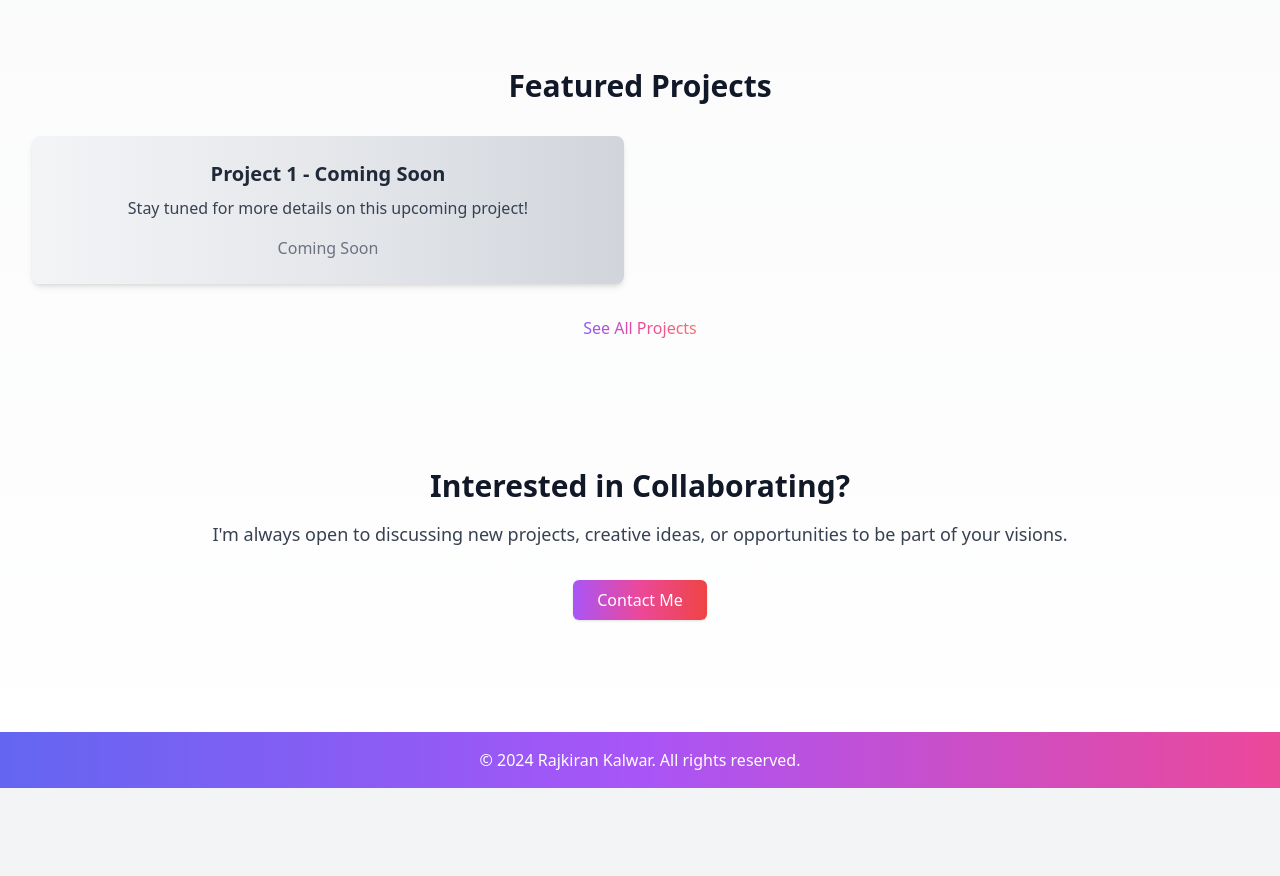
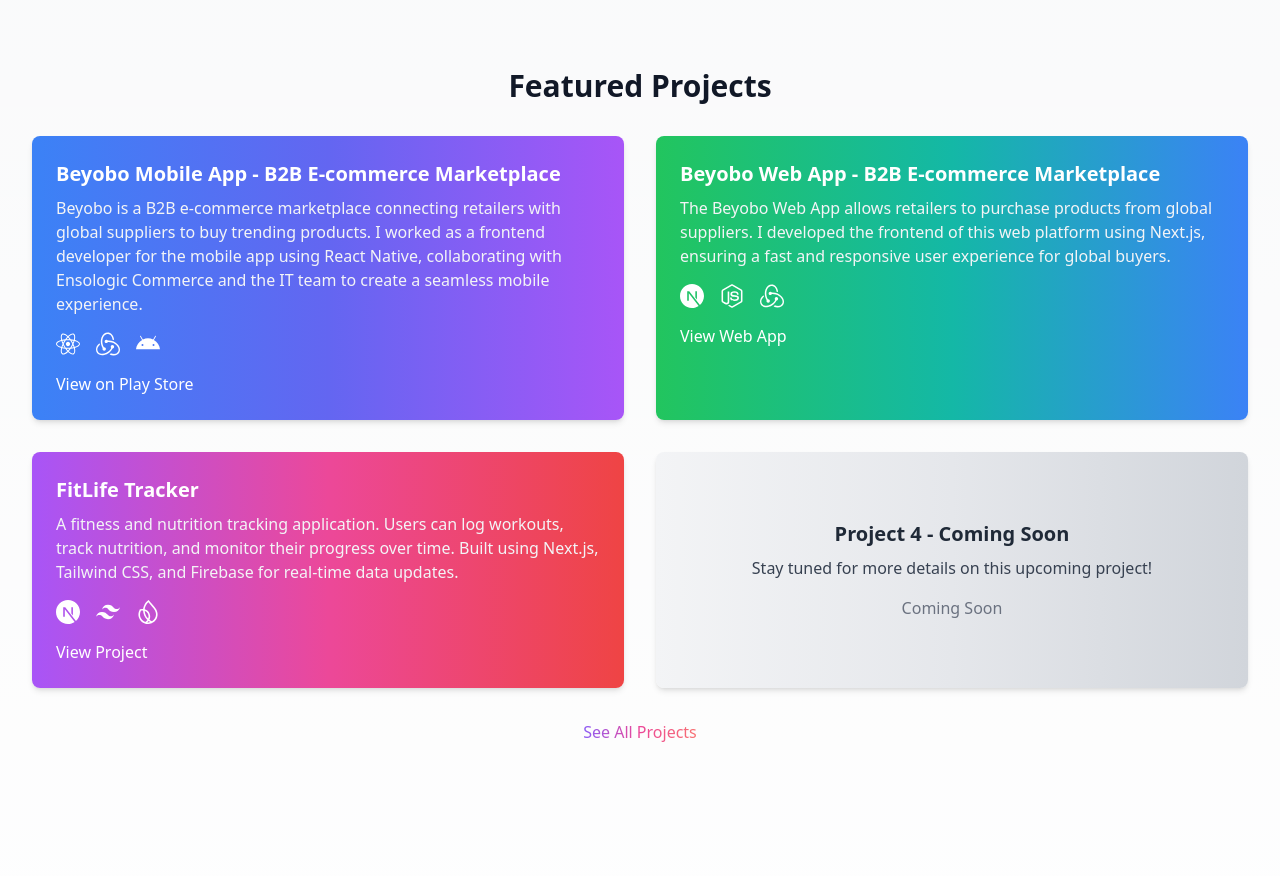
Before and after one commit to raj-bhai/my-portfolio, a Next.js app: page / in a window 1280 px wide. Shown: the part 1460-2336 px from the top of the page. Before the commit the page ends 2248 px from the top, so only its background shows below. Built offline with nearby package versions, Linux system fonts and the light colour scheme.

Commit message:
projects

```diff
--- a/app/components/FeaturedProjects.js
+++ b/app/components/FeaturedProjects.js
@@ -1,4 +1,6 @@
 import Link from 'next/link';
+import { FaReact, FaAndroid, FaNodeJs } from 'react-icons/fa'; // React, Android, Node.js
+import { SiRedux, SiNextdotjs, SiFirebase, SiTailwindcss } from 'react-icons/si'; // Redux, Next.js, Firebase, Tailwind CSS
 
 export default function FeaturedProjects() {
   return (
@@ -7,42 +9,73 @@
         Featured Projects
       </h2>
       <div className="grid md:grid-cols-2 gap-8">
-        {/* Project 1 */}
-        {/* <div className="bg-gradient-to-r from-blue-500 via-indigo-500 to-purple-500 dark:from-indigo-700 dark:via-purple-700 dark:to-pink-700 rounded-lg shadow-md p-6">
+        {/* Project 1 - Beyobo Mobile App (React Native) */}
+        <div className="bg-gradient-to-r from-blue-500 via-indigo-500 to-purple-500 dark:from-indigo-700 dark:via-purple-700 dark:to-pink-700 rounded-lg shadow-md p-6">
           <h3 className="text-xl font-semibold text-white mb-2">
-            Project 1
+            Beyobo Mobile App - B2B E-commerce Marketplace
           </h3>
           <p className="text-gray-100 mb-4">
-            A brief description of your project. What it does, the technologies used, and why it&apos;s awesome.
+            Beyobo is a B2B e-commerce marketplace connecting retailers with global suppliers to buy trending products. I worked as a frontend developer for the mobile app using React Native, collaborating with Ensologic Commerce and the IT team to create a seamless mobile experience.
           </p>
+          <div className="flex items-center space-x-4 mb-4">
+            <FaReact className="text-white text-2xl" title="React Native" />
+            <SiRedux className="text-white text-2xl" title="Redux" />
+            <FaAndroid className="text-white text-2xl" title="Android Studio" />
+          </div>
           <Link
-            href="/projects/project-1"
+            href="https://play.google.com/store/search?q=beyobo&c=apps&hl=en"
+            className="text-white hover:underline"
+          >
+            View on Play Store
+          </Link>
+        </div>
+
+        {/* Project 2 - Beyobo Web App (Next.js) */}
+        <div className="bg-gradient-to-r from-green-500 via-teal-500 to-blue-500 dark:from-teal-700 dark:via-blue-700 dark:to-indigo-700 rounded-lg shadow-md p-6">
+          <h3 className="text-xl font-semibold text-white mb-2">
+            Beyobo Web App - B2B E-commerce Marketplace
+          </h3>
+          <p className="text-gray-100 mb-4">
+            The Beyobo Web App allows retailers to purchase products from global suppliers. I developed the frontend of this web platform using Next.js, ensuring a fast and responsive user experience for global buyers.
+          </p>
+          <div className="flex items-center space-x-4 mb-4">
+            <SiNextdotjs className="text-white text-2xl" title="Next.js" />
+            <FaNodeJs className="text-white text-2xl" title="Node.js" />
+            <SiRedux className="text-white text-2xl" title="Redux" />
+          </div>
+          <Link
+            href="https://retailer.beyobo.com/"
+            className="text-white hover:underline"
+          >
+            View Web App
+          </Link>
+        </div>
+
+        {/* Project 3 - FitLife Tracker */}
+        <div className="bg-gradient-to-r from-purple-500 via-pink-500 to-red-500 dark:from-purple-700 dark:via-pink-700 dark:to-red-700 rounded-lg shadow-md p-6">
+          <h3 className="text-xl font-semibold text-white mb-2">
+            FitLife Tracker
+          </h3>
+          <p className="text-gray-100 mb-4">
+            A fitness and nutrition tracking application. Users can log workouts, track nutrition, and monitor their progress over time. Built using Next.js, Tailwind CSS, and Firebase for real-time data updates.
+          </p>
+          <div className="flex items-center space-x-4 mb-4">
+            <SiNextdotjs className="text-white text-2xl" title="Next.js" />
+            <SiTailwindcss className="text-white text-2xl" title="Tailwind CSS" />
+            <SiFirebase className="text-white text-2xl" title="Firebase" />
+          </div>
+          <Link
+            href="/projects/fitlife-tracker"
             className="text-white hover:underline"
           >
             View Project
           </Link>
-        </div> */}
+        </div>
 
-        {/* Project 2 */}
-        {/* <div className="bg-gradient-to-r from-green-500 via-teal-500 to-blue-500 dark:from-teal-700 dark:via-blue-700 dark:to-indigo-700 rounded-lg shadow-md p-6">
-          <h3 className="text-xl font-semibold text-white mb-2">
-            Project 2
-          </h3>
-          <p className="text-gray-100 mb-4">
-            Another project with a short description. Highlight the main features and technology stack.
-          </p>
-          <Link
-            href="/projects/project-2"
-            className="text-white hover:underline"
-          >
-            View Project
-          </Link>
-        </div> */}
-
-        {/* Coming Soon - Project 3 */}
+        {/* Coming Soon - Project 4 */}
         <div className="bg-gradient-to-r from-gray-100 via-gray-200 to-gray-300 dark:from-gray-700 dark:via-gray-800 dark:to-gray-900 rounded-lg shadow-md p-6 flex flex-col justify-center items-center">
           <h3 className="text-xl font-semibold dark:text-white text-gray-800 mb-2">
-            Project 1 - Coming Soon
+            Project 4 - Coming Soon
           </h3>
           <p className="text-gray-700 dark:text-gray-100 mb-4 text-center">
             Stay tuned for more details on this upcoming project!
```
